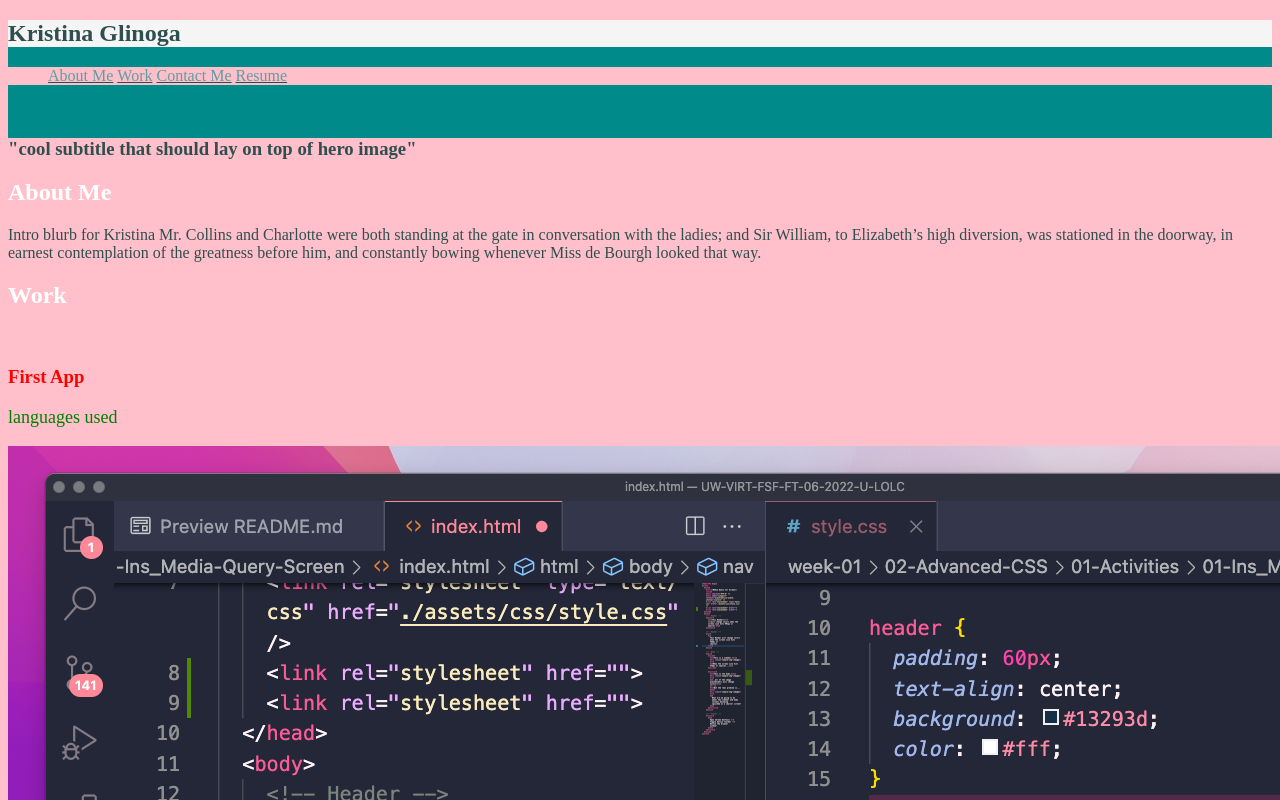
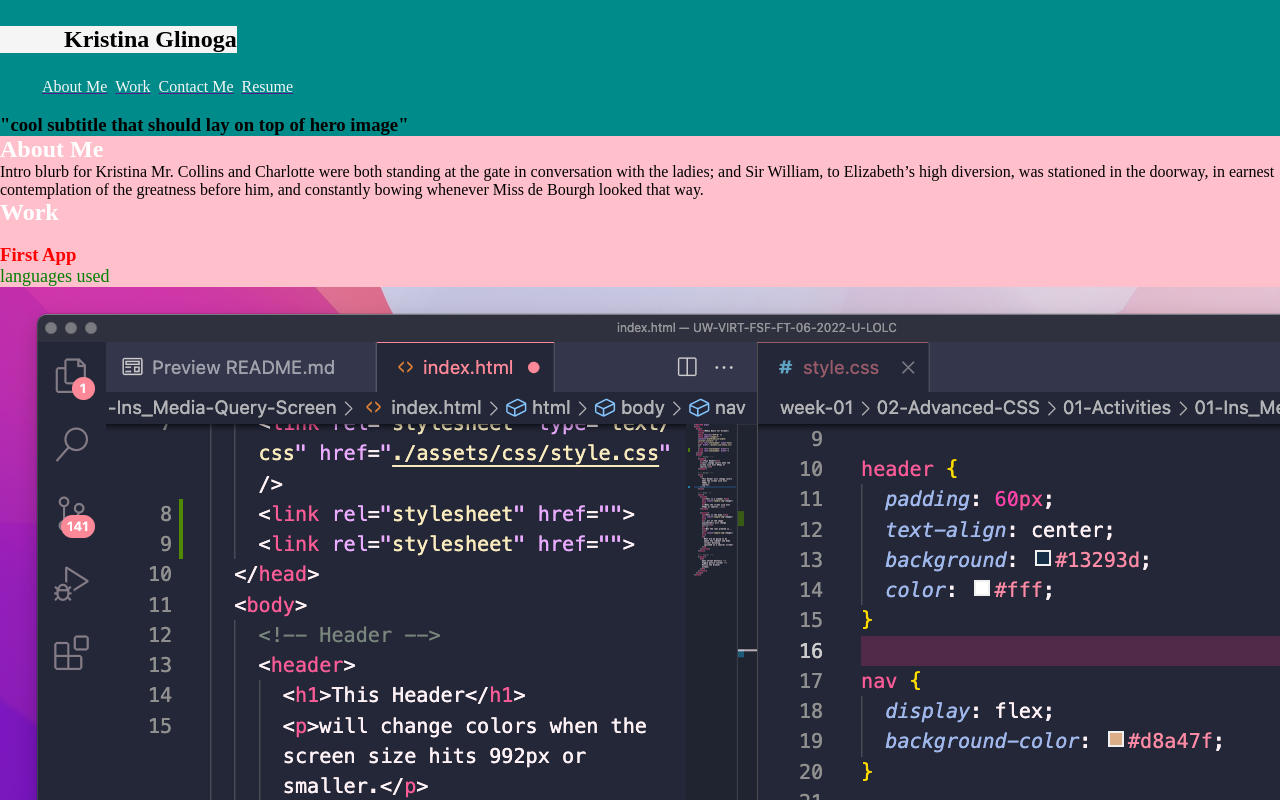
Before and after one commit to KGlinoga/portfolio, a plain HTML site: page index.html in a window 1280 px wide. Shown: the top 800 px of the page. Drawn offline with Linux system fonts and the light colour scheme.

Commit message:
YES we're getting the blocks to KINDA work?? the header/navbar are getting closer - got my name to match, lightly, the example page

```diff
--- a/assets/style.css
+++ b/assets/style.css
@@ -1,15 +1,31 @@
 * {
+    box-sizing:border-box;
+    margin:0;
+}
+
+body {
     background-color: pink;
     color:darkslategray
+    margin: 0%;
 }
 
+header {
+    /* padding: 15px; */
+}
 .navbar {
-    display: block;
+    display: inline-block;
     background-color: darkcyan;
+    width: 100%;
+    /* padding: 15px 15px 15px 0; */
 }
 
 .navbar h1 {
     background-color: whitesmoke;
+    max-width: fit-content;
+    margin: 2% 0%;
+    padding-left: 5%;
+    position:relative;
+
 }
 
 /* placeholding - we don't yet know how to do a hamburger menu, but hopefully will by the time we submit this assignment! */
@@ -20,9 +36,11 @@
 /* OK this one isn't working the way I'd like just yet..  */
 
 .navLinks li{
-    color:cadetblue;
+    color:whitesmoke;
+    background-color: darkcyan;
     display: inline;
-    text-align: right;
+    position: relative;
+    padding: 2px;
 }
 
 .sectionTitles {
```
